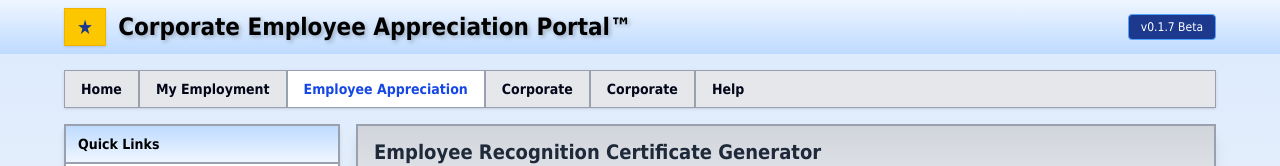
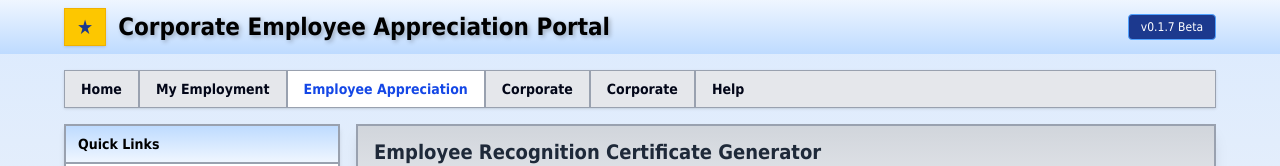
Before and after one commit to tinkeringkiwi/employee-appreciator, a Next.js app: page / in a window 1280 px wide. Shown: the top 166 px of the page. Built offline with nearby package versions, Linux system fonts and the light colour scheme.

Commit message:
Remove tm

```diff
--- a/app/components/WebcamCapture.tsx
+++ b/app/components/WebcamCapture.tsx
@@ -140,7 +140,7 @@ export default function WebcamCapture() {
               className="text-2xl text-black font-bold"
               style={{ textShadow: '2px 2px 4px rgba(0,0,0,0.25)' }}
             >
-              Corporate Employee Appreciation Portal™
+              Corporate Employee Appreciation Portal
             </h1>
           </div>
           <div className="text-xs bg-blue-900 px-3 py-1 rounded border border-blue-400">
```
